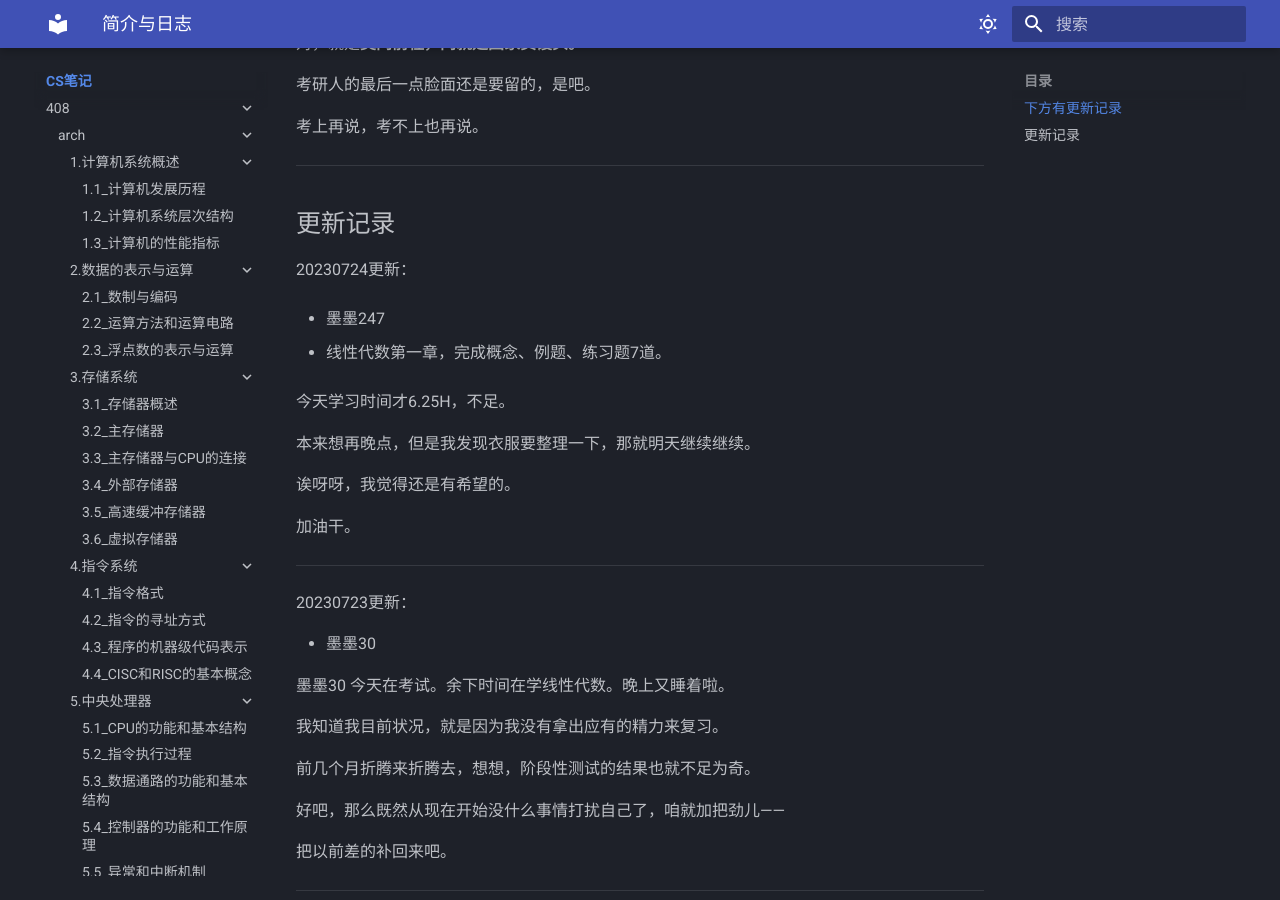
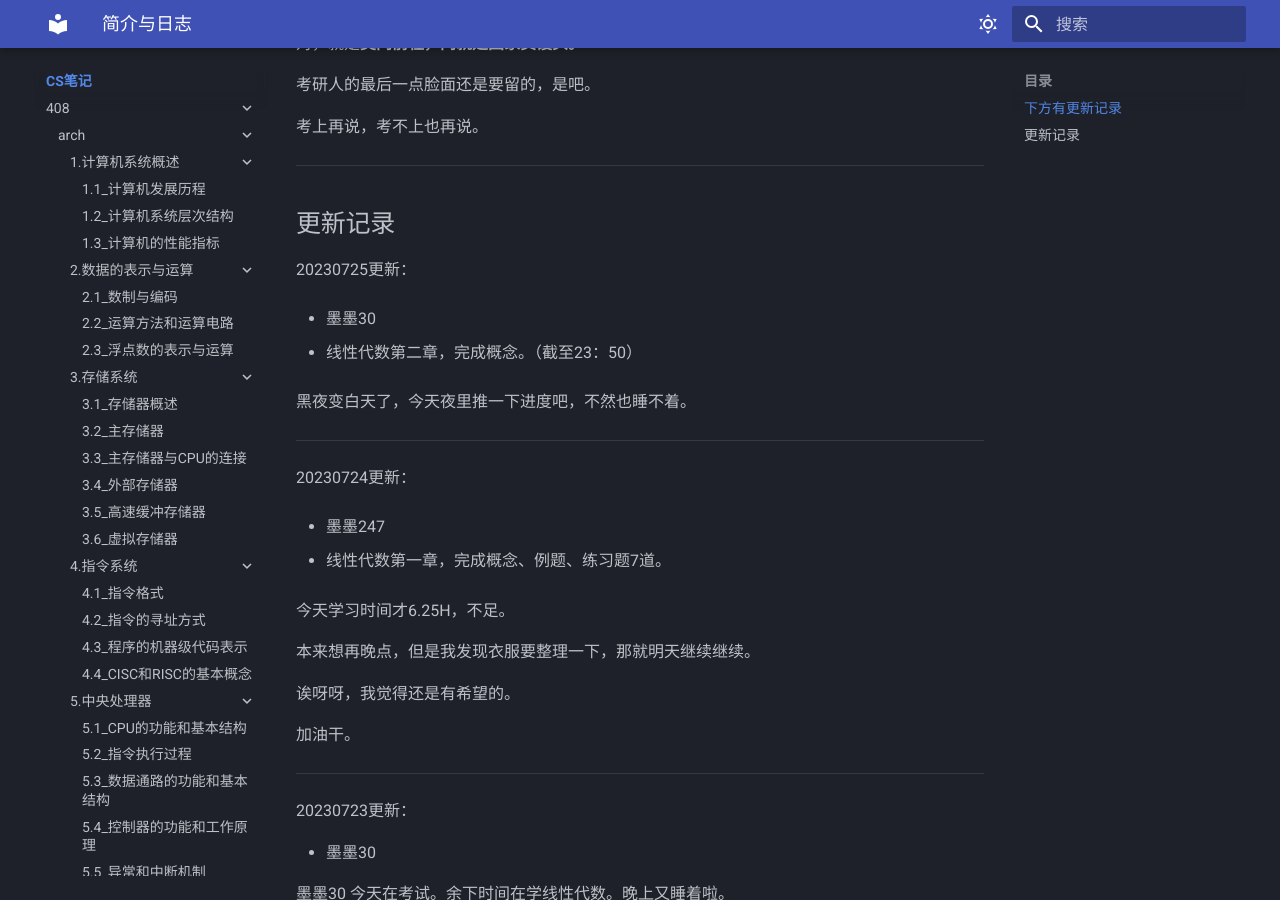
Before and after one commit to Haohahahaha/cs, an MkDocs documentation site: the page built from docs/index.md, in a window 1280 px wide and 900 px high, scrolled down 768 px. Built offline with MkDocs 1.6.1 and Material for MkDocs 9.7.7, drawn with Linux system fonts in a browser that asks for light colours.

Commit message:
2023-07-25_23:50:23 update

```diff
--- a/docs/index.md
+++ b/docs/index.md
@@ -39,6 +39,16 @@
 <a id="update"></a>
 
 ## 更新记录
+
+20230725更新：
+
+- 墨墨30
+
+- 线性代数第二章，完成概念。（截至23：50）
+
+黑夜变白天了，今天夜里推一下进度吧，不然也睡不着。
+
+---
 
 20230724更新：
 
```
